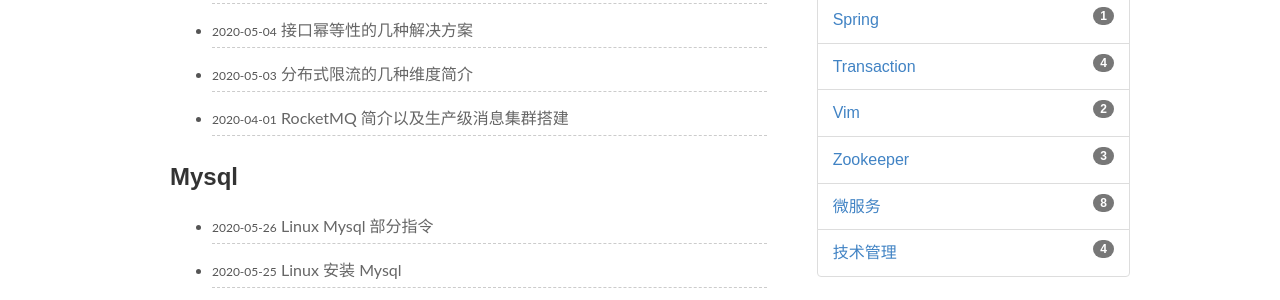
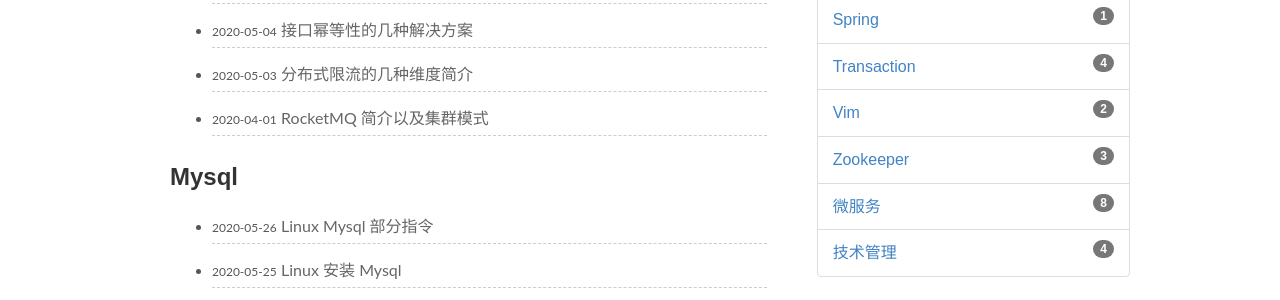
Before and after one commit to piterjia/piterjia.github.io, a Jekyll site: the page built from pages/categories.md, in a window 1280 px wide. Shown: the part 431-731 px from the top of the page. Built offline with Jekyll 4.4.1, drawn with Linux system fonts in a browser that asks for light colours; some web fonts are replaced; comment, search, counter and statistics services are not loaded.

Commit message:
RocketMQ 简介以及集群模式

```diff
--- a/_posts/distributed/2020-04-01-distributed-rocketmq.md
+++ b/_posts/distributed/2020-04-01-distributed-rocketmq.md
@@ -1,8 +1,8 @@
 ---
 layout: post
-title: RocketMQ 简介以及生产级消息集群搭建
+title: RocketMQ 简介以及集群模式
 categories: Distributed
-description: RocketMQ 简介以及生产级消息集群搭建
+description: RocketMQ 简介以及集群模式
 keywords: RocketMQ, distributed
 ---
 以 RocketMQ 的事务消息功能为示例，总结分布式事务的内容。并介绍如何搭建一套生产级的RocketMQ消息集群。
```
